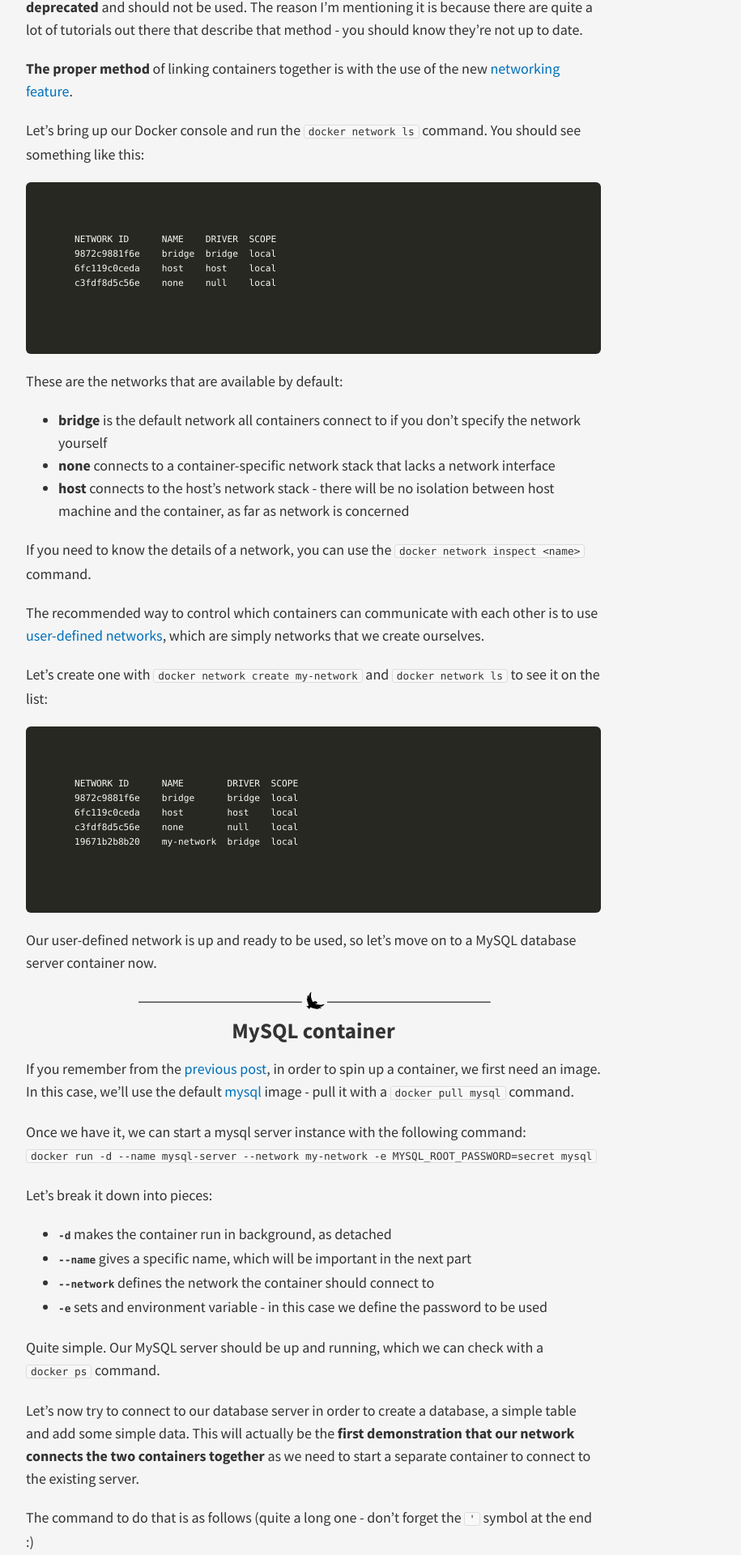
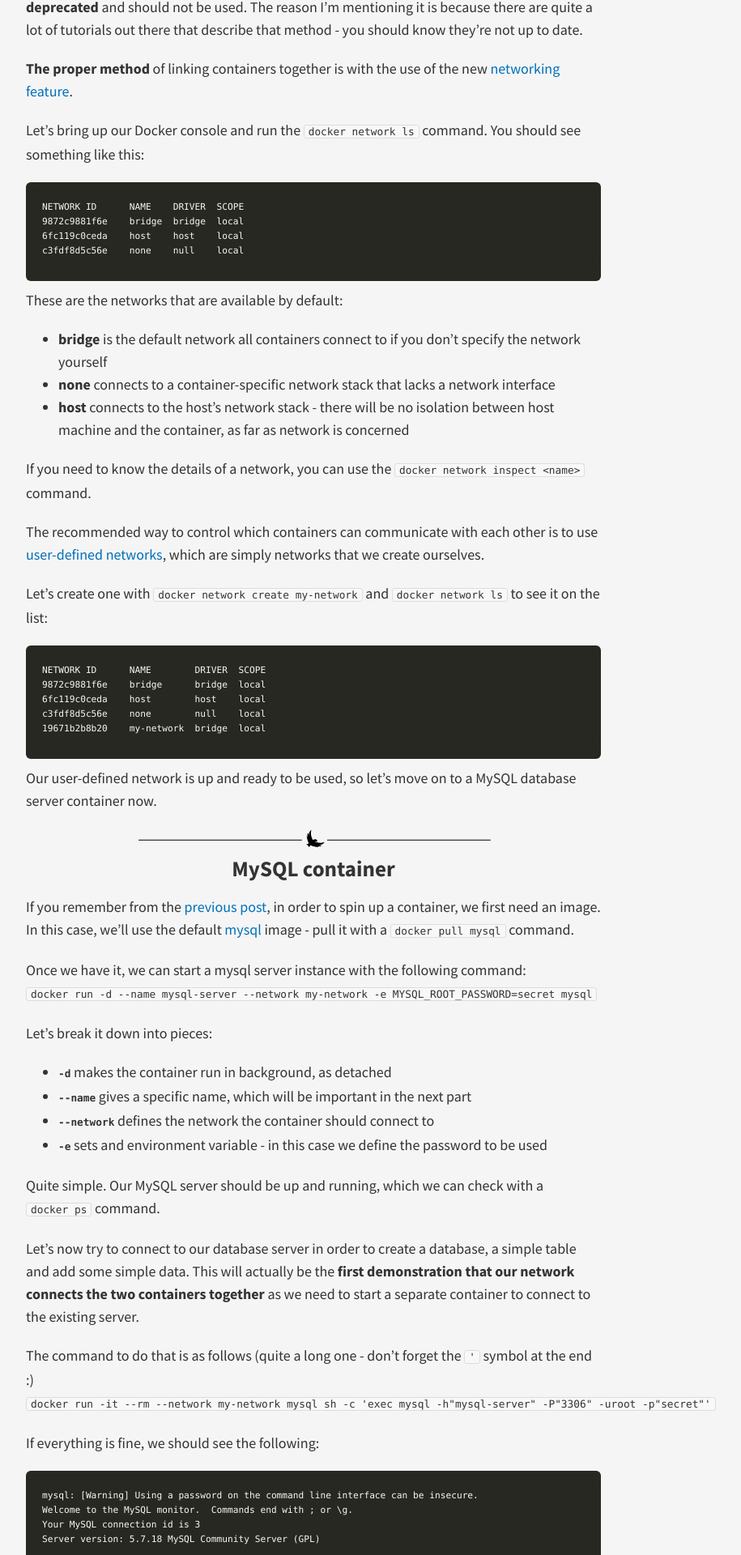
Before and after one commit to rskupnik/rskupnik.github.io, a Jekyll site: the page built from _posts/2017-06-19-docker_series_2_connecting_containers.md, in a window 1280 px wide. Shown: the part 847-2767 px from the top of the page at 81% size, without its empty margins (253-1168 px from the left). Built offline with Jekyll 4.4.1, drawn with Linux system fonts in a browser that asks for light colours; nearby versions of some CDN libraries.

Commit message:
Update the CSS so the code looks a bit better

```diff
--- a/public/css/main.scss
+++ b/public/css/main.scss
@@ -137,7 +137,8 @@
 /*----------------------------------------------------------------------------*/
 
 .highlight {
-  padding: 30px;
+  padding: 10px;
+  margin-bottom: 10px;
   border-radius: 6px;
   background-color: #272822;
   color: #f8f8f2;
```
